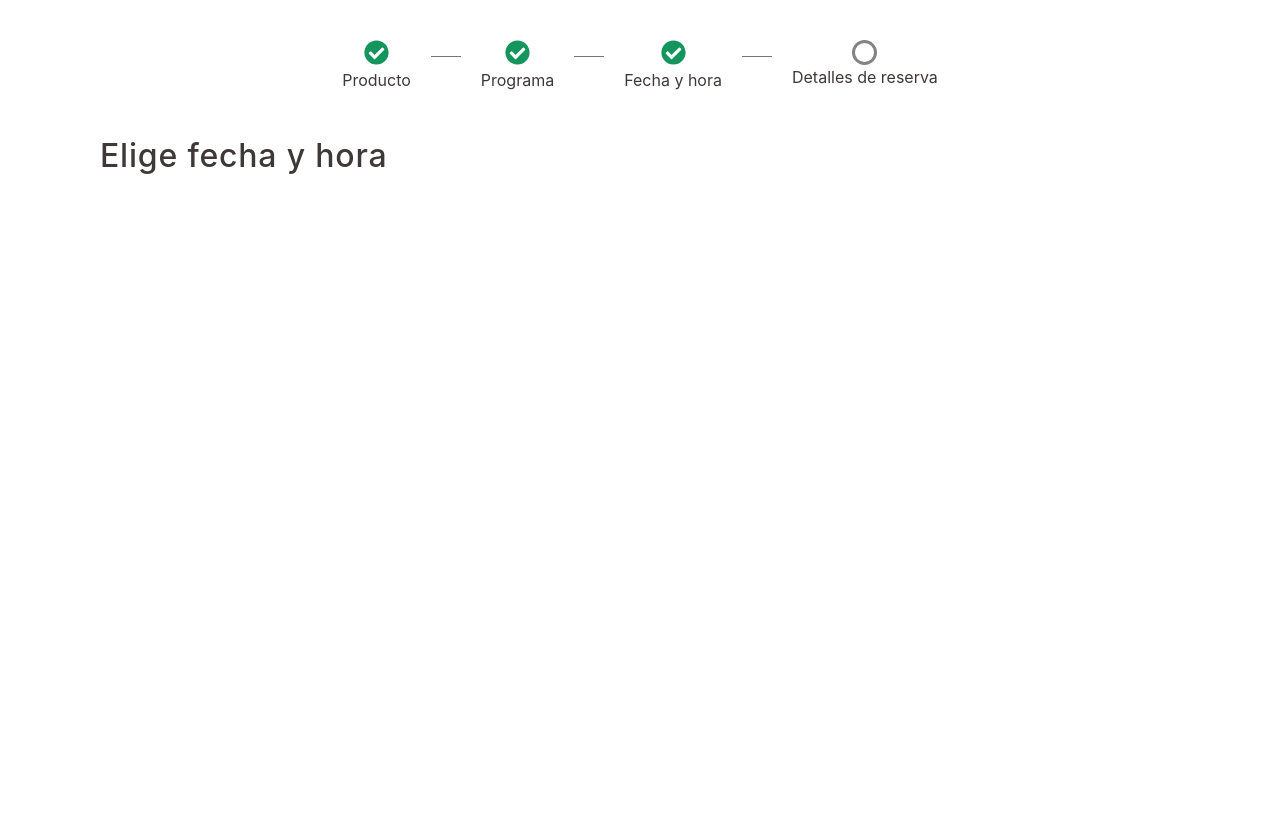
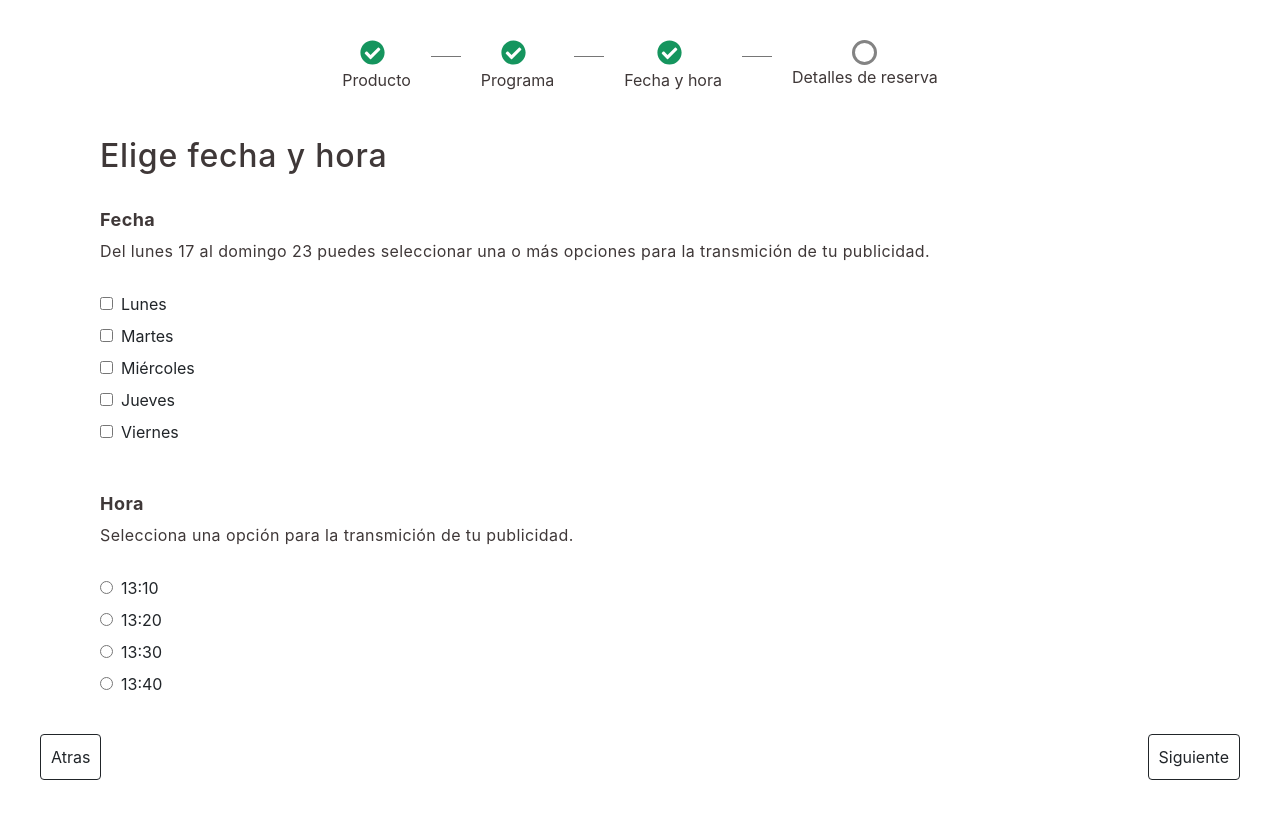
Before and after one commit to argierincon/latintv, a React app: page /procesofechahora in a window 1280 px wide. Shown: the top 818 px of the page. Built offline with nearby package versions, Linux system fonts and the light colour scheme.

Commit message:
vista de flujo fecha y hora

```diff
--- /dev/null
+++ b/src/Componentes/SeleccionFecha.jsx
@@ -0,0 +1,65 @@
+import React from 'react';
+
+import '../assets/estilos/componentes/seleccionFecha.scss';
+
+export const SeleccionFecha = () => {
+  return (
+    <div className="contenedorCheckbox">
+      <div>
+        <input
+          className="check"
+          type="checkbox"
+          id="day1"
+          name="day1"
+          value="Lunes"
+        />
+        <label htmlfor="day1"> Lunes</label>
+        <br />
+      </div>
+      <div>
+        <input
+          className="check"
+          type="checkbox"
+          id="day2"
+          name="day2"
+          value="Martes"
+        />
+        <label htmlfor="day2"> Martes</label>
+        <br />
+      </div>
+      <div>
+        <input
+          className="check"
+          type="checkbox"
+          id="day3"
+          name="day3"
+          value="Miercoles"
+        />
+        <label htmlfor="day3"> Miércoles</label>
+        <br />
+      </div>
+      <div>
+        <input
+          className="check"
+          type="checkbox"
+          id="day4"
+          name="day4"
+          value="Jueves"
+        />
+        <label htmlfor="day4"> Jueves</label>
+        <br />
+      </div>
+      <div>
+        <input
+          className="check"
+          type="checkbox"
+          id="day5"
+          name="day5"
+          value="Viernes"
+        />
+        <label htmlfor="day5"> Viernes</label>
+        <br />
+      </div>
+    </div>
+  );
+};
--- /dev/null
+++ b/src/Componentes/SeleccionHora.jsx
@@ -0,0 +1,54 @@
+import React from 'react';
+
+import '../assets/estilos/componentes/seleccionHora.scss';
+
+export const SeleccionHora = () => {
+  return (
+    <div className="contenedorCheckbox">
+      <div>
+        <input
+          className="radio"
+          type="radio"
+          id="1310"
+          name="horario"
+          value="1310"
+        />
+        <label for="male">13:10</label>
+        <br />
+      </div>
+      <div>
+        <input
+          className="radio"
+          type="radio"
+          id="1320"
+          name="horario"
+          value="1320"
+        />
+        <label for="male">13:20</label>
+        <br />
+      </div>
+      <div>
+        <input
+          className="radio"
+          type="radio"
+          id="1330"
+          name="horario"
+          value="1330"
+        />
+        <label for="male">13:30</label>
+        <br />
+      </div>
+      <div>
+        <input
+          className="radio"
+          type="radio"
+          id="1340"
+          name="horario"
+          value="1340"
+        />
+        <label for="male">13:40</label>
+        <br />
+      </div>
+    </div>
+  );
+};
--- a/src/Vistas/FlujoFechaHora.jsx
+++ b/src/Vistas/FlujoFechaHora.jsx
@@ -1,12 +1,38 @@
 import React from 'react';
 import { FlujoProceso } from '../componentes/FlujoProceso';
 import { InfoHead } from '../componentes/InfoHead';
+import { SeleccionFecha } from '../componentes/SeleccionFecha';
+import { SeleccionHora } from '../componentes/SeleccionHora';
+
+import '../assets/estilos/vistas/flujoFechaHora.scss';
+
 
 const FlujoFechaHora = () => {
   return (
-    <div>
+    <div className="contenedorFlujoFH">
       <FlujoProceso />
       <InfoHead titulo="Elige fecha y hora" />
+      <div className='contenedorSubInfo' >
+        <p className="subtitulo2"> Fecha </p>
+        <p className="body1">
+          {' '}
+          Del lunes 17 al domingo 23 puedes seleccionar una o más opciones para
+          la transmición de tu publicidad.{' '}
+        </p>
+      </div>
+      <SeleccionFecha />
+      <div className='contenedorSubInfo' >
+        <p className="subtitulo2"> Hora </p>
+        <p className="body1">
+          {' '}
+          Selecciona una opción para la transmición de tu publicidad.{' '}
+        </p>
+      </div>
+      <SeleccionHora />
+      <div className='contenedorBotones' >
+        <button className='btn atras' >Atras</button>
+        <button className='btn sgte'>Siguiente</button>
+      </div>
     </div>
   );
 };
--- /dev/null
+++ b/src/assets/estilos/componentes/seleccionFecha.scss
@@ -0,0 +1,10 @@
+.contenedorCheckbox {
+    display: flex;
+    flex-direction: column;
+    justify-content: center;
+    margin: 30px 100px;
+}
+
+.check {
+    margin-right: 8px;
+}
--- /dev/null
+++ b/src/assets/estilos/componentes/seleccionHora.scss
@@ -0,0 +1,10 @@
+.contenedorCheckbox {
+    display: flex;
+    flex-direction: column;
+    justify-content: center;
+    margin: 30px 100px;
+}
+
+.radio {
+    margin-right: 8px;
+}
--- a/src/assets/estilos/vistas/flujoFechaHora.scss
+++ b/src/assets/estilos/vistas/flujoFechaHora.scss
@@ -1,6 +1,14 @@
+
+.contenedorSubInfo {
+    display: flex;
+    flex-direction: column;
+    justify-content: center;
+    margin: 10px 100px;
+}
+
 h3 {
     /* <1440 Desktop/32 - H3 */
-    font-family: Poppins;
+    //font-family: Poppins;
     font-style: normal;
     font-weight: 500;
     font-size: 32px;
@@ -19,12 +27,14 @@ h3 {
     font-size: 18px;
     line-height: 23px;
     letter-spacing: 0.025em;
-    color: #000000;
+    color: #3F3838;
+
+    margin: 10px 0;
 }
 
 .body1 {
     /* <1440 Desktop/16 - Body 1 */
-    font-family: Sintony;
+    //font-family: Sintony;
     font-style: normal;
     font-weight: normal;
     font-size: 16px;
@@ -33,5 +43,16 @@ h3 {
     align-items: center;
     letter-spacing: 0.025em;
 
-    color: #000000;
+    color: #3F3838
 }
+
+.contenedorBotones {
+    display: flex;
+    justify-content: space-between;
+    margin: 30px 40px 60px;
+}
+
+.btn {
+    padding: 10px;
+    border: 1px solid;
+}
```
